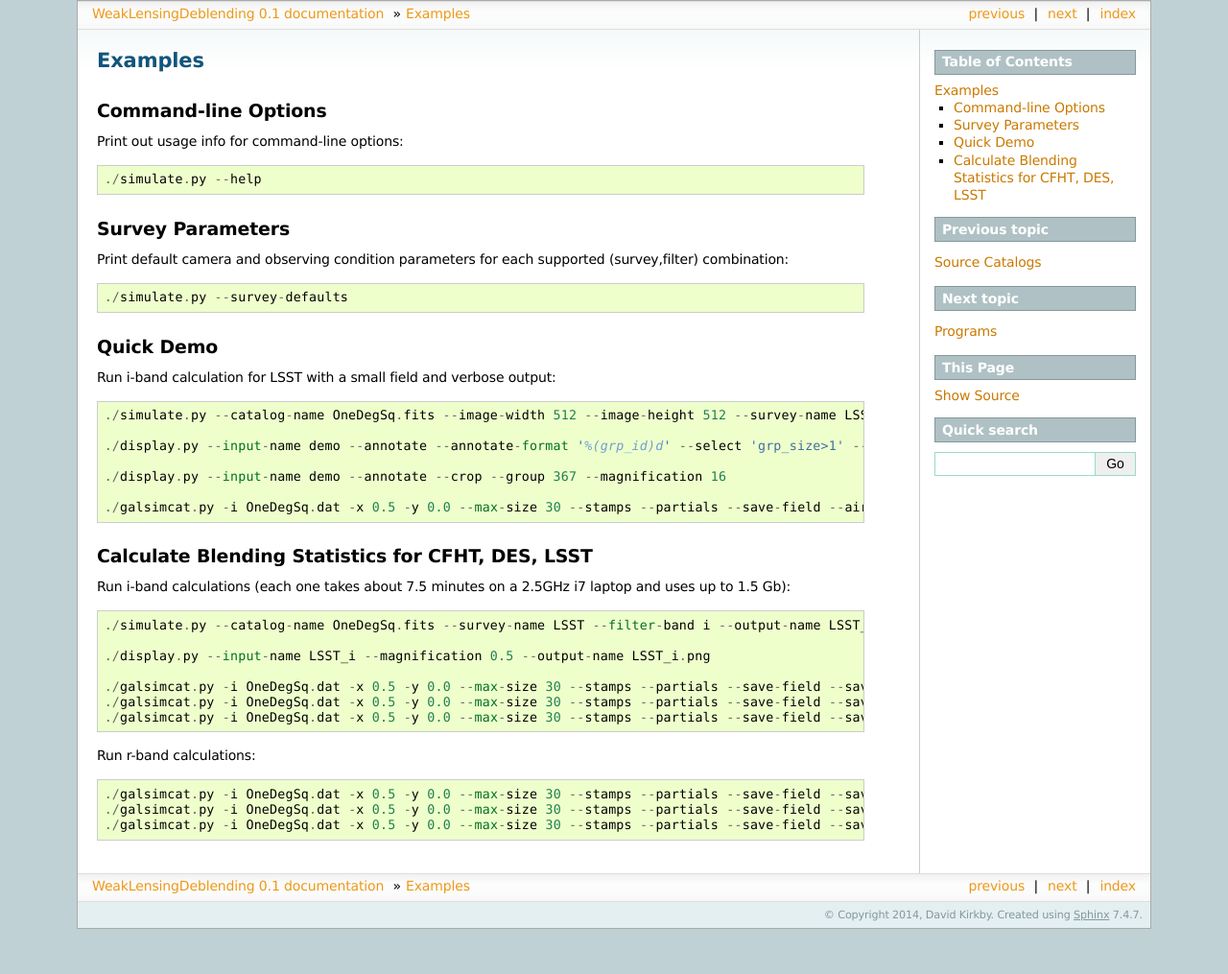
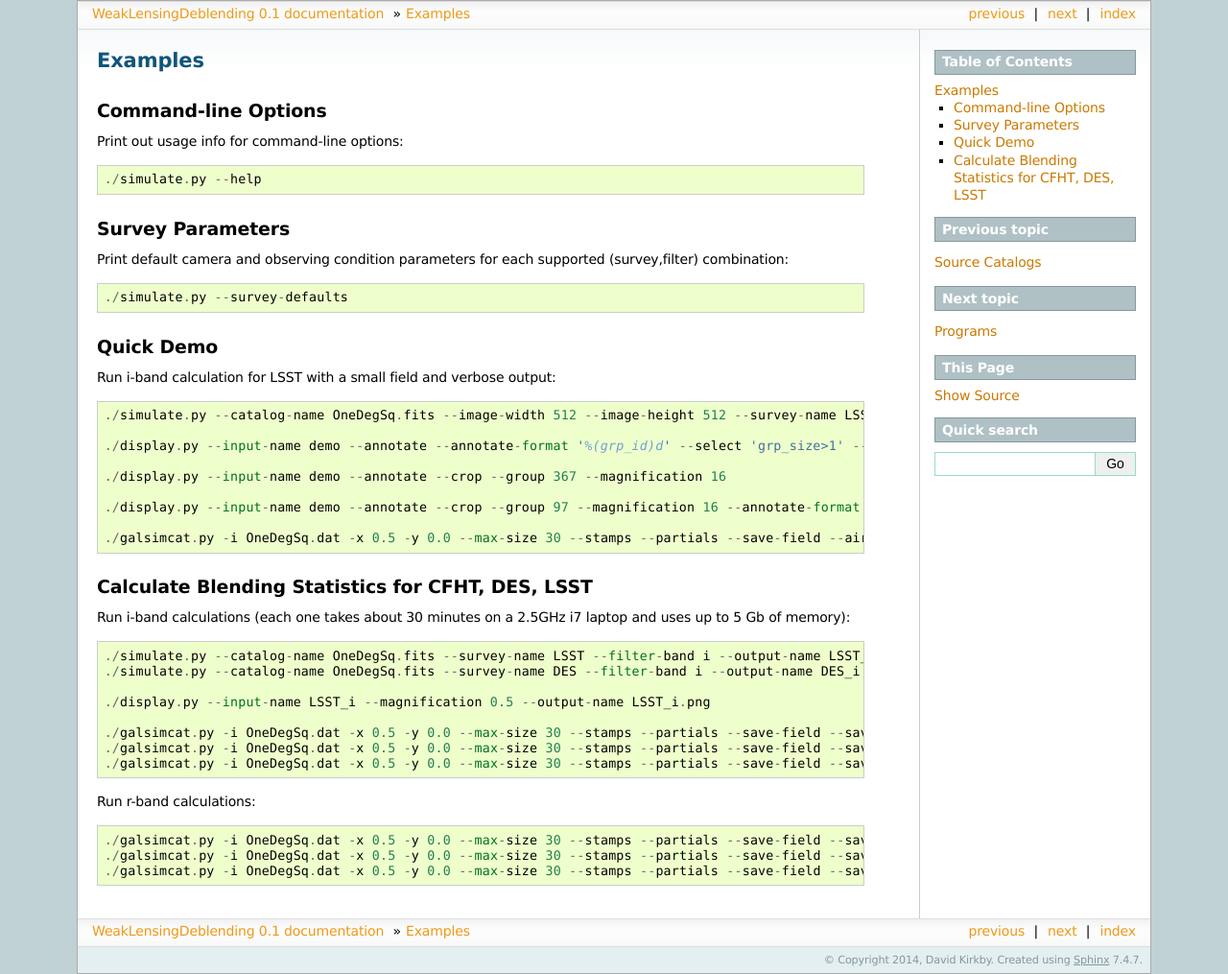
Before and after one commit to LSSTDESC/WeakLensingDeblending, a Sphinx documentation site: the page built from docs/examples.rst, in a window 1280 px wide. Shown: the whole page at 96% size. Built offline with Sphinx 7.4.7, drawn with Linux system fonts in a browser that asks for light colours; before the commit the page ends 968 px from its top, so only the background shows below that.

Commit message:
Add command-line --annotate-size option

```diff
--- a/docs/examples.rst
+++ b/docs/examples.rst
@@ -26,14 +26,17 @@ Run i-band calculation for LSST with a small field and verbose output::
 
 	./display.py --input-name demo --annotate --crop --group 367 --magnification 16
 
+	./display.py --input-name demo --annotate --crop --group 97 --magnification 16 --annotate-format "%(	purity).3f\n%(snr_grp).1f" --annotate-size x-large --draw-moments
+
 	./galsimcat.py -i OneDegSq.dat -x 0.5 -y 0.0 --max-size 30 --stamps --partials --save-field --airmass 1.2 --extinction 0.07 -o baseline --pixel-scale 0.200 --width 512 --height 512 --exposure-time 6900 --sky-brightness 20.0 --zenith-fwhm 0.67 --zero-point 41.5
 
 Calculate Blending Statistics for CFHT, DES, LSST
 -------------------------------------------------
 
-Run i-band calculations (each one takes about 7.5 minutes on a 2.5GHz i7 laptop and uses up to 1.5 Gb)::
+Run i-band calculations (each one takes about 30 minutes on a 2.5GHz i7 laptop and uses up to 5 Gb of memory)::
 
 	./simulate.py --catalog-name OneDegSq.fits --survey-name LSST --filter-band i --output-name LSST_i
+	./simulate.py --catalog-name OneDegSq.fits --survey-name DES --filter-band i --output-name DES_i
 
 	./display.py --input-name LSST_i --magnification 0.5 --output-name LSST_i.png
 
```
Also changed, not shown: display.py (+9 -1 lines).
